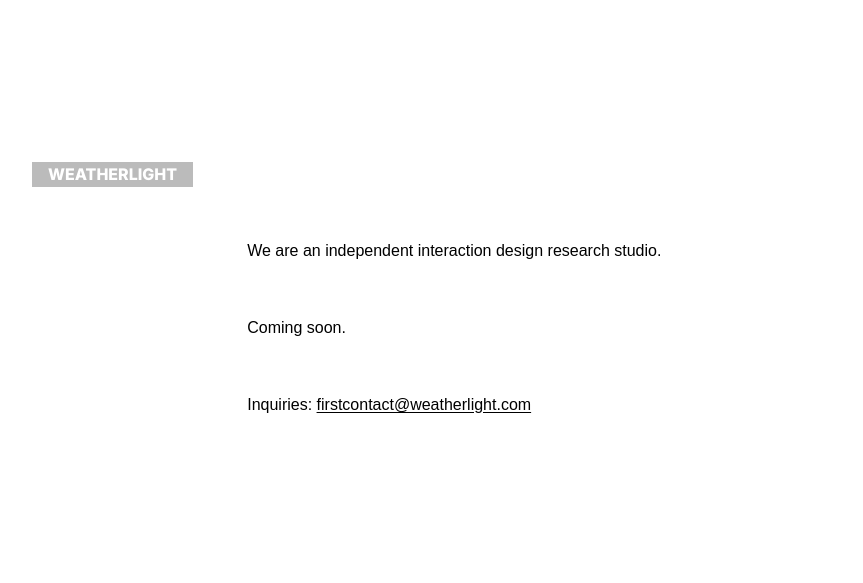
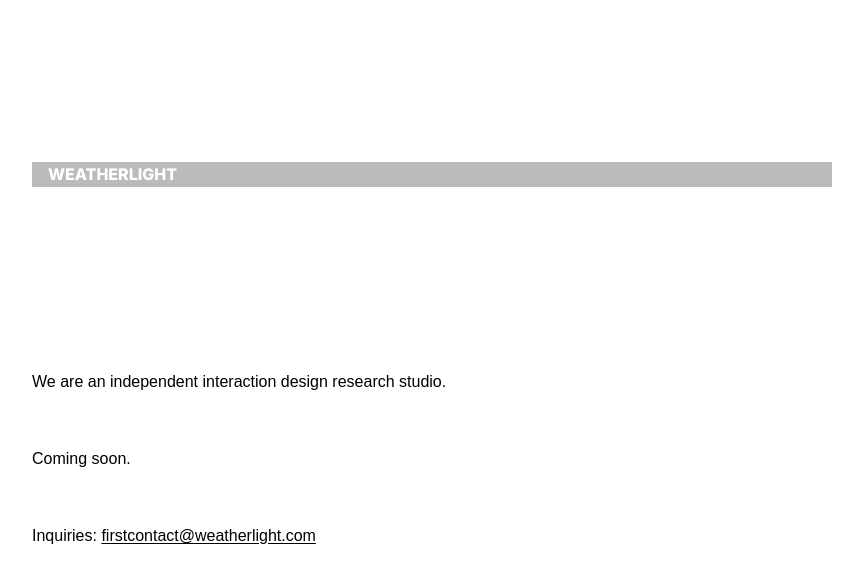
Before and after one commit to mbaytas/weatherlight, a Jekyll site: the page built from README.md, in a window 1280 px wide. Shown: the top 583 px of the page, without its empty margins (208-1071 px from the left). Built offline with Jekyll 4.4.1, drawn with Linux system fonts in a browser that asks for light colours; some web fonts are replaced; our own code applies the rules of GitHub Pages for plain Markdown files.

Commit message:
Update default.html

```diff
--- a/_layouts/default.html
+++ b/_layouts/default.html
@@ -92,7 +92,7 @@ a {
 .grid {
   display: grid;
   grid-gap: 6vmin;
-  grid-template-columns: 1fr 4fr;
+  grid-template-columns: 1fr;
   max-width: 800px;
   margin: 0 auto;
   padding: 8rem 1.6rem;
```
